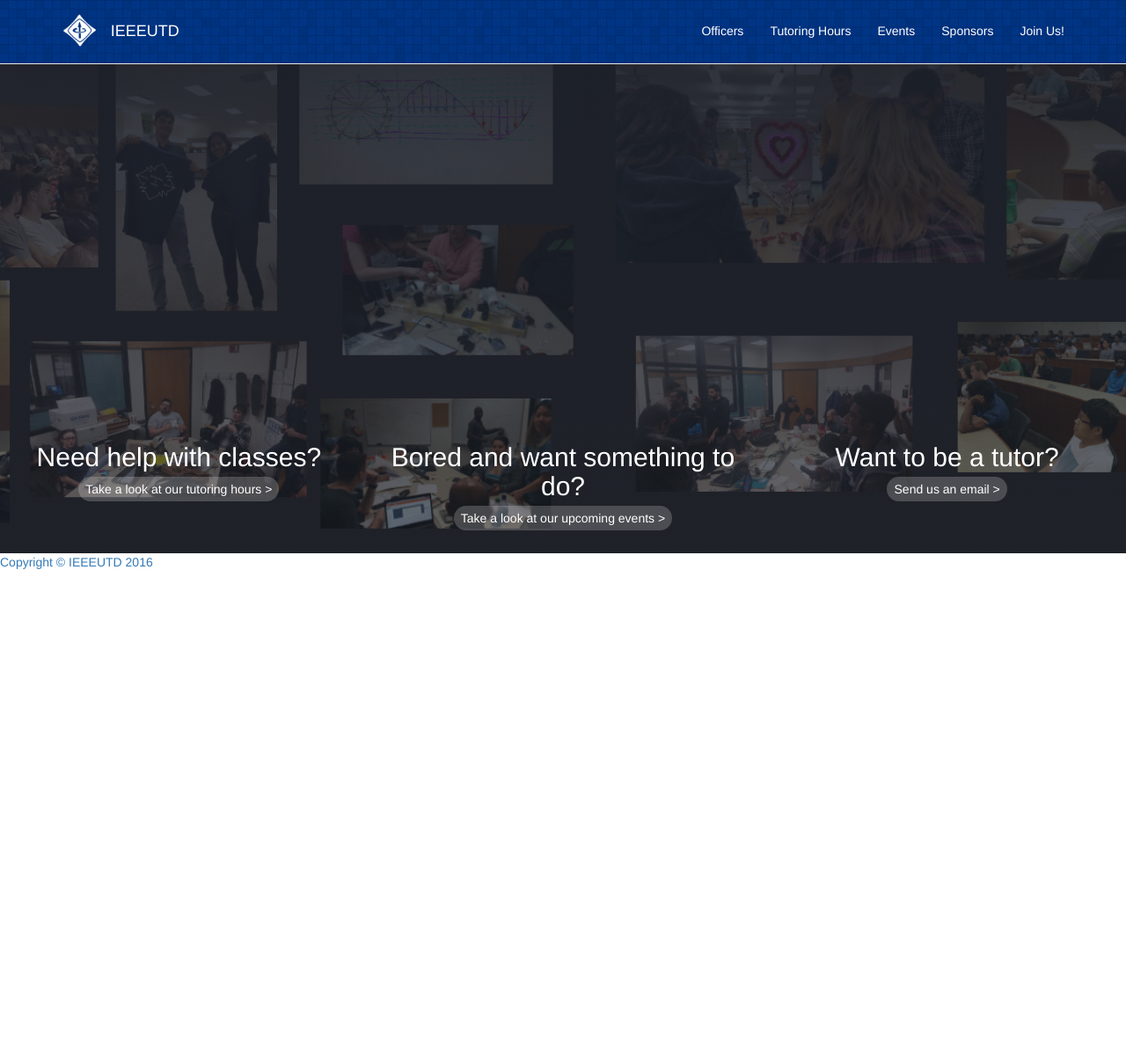
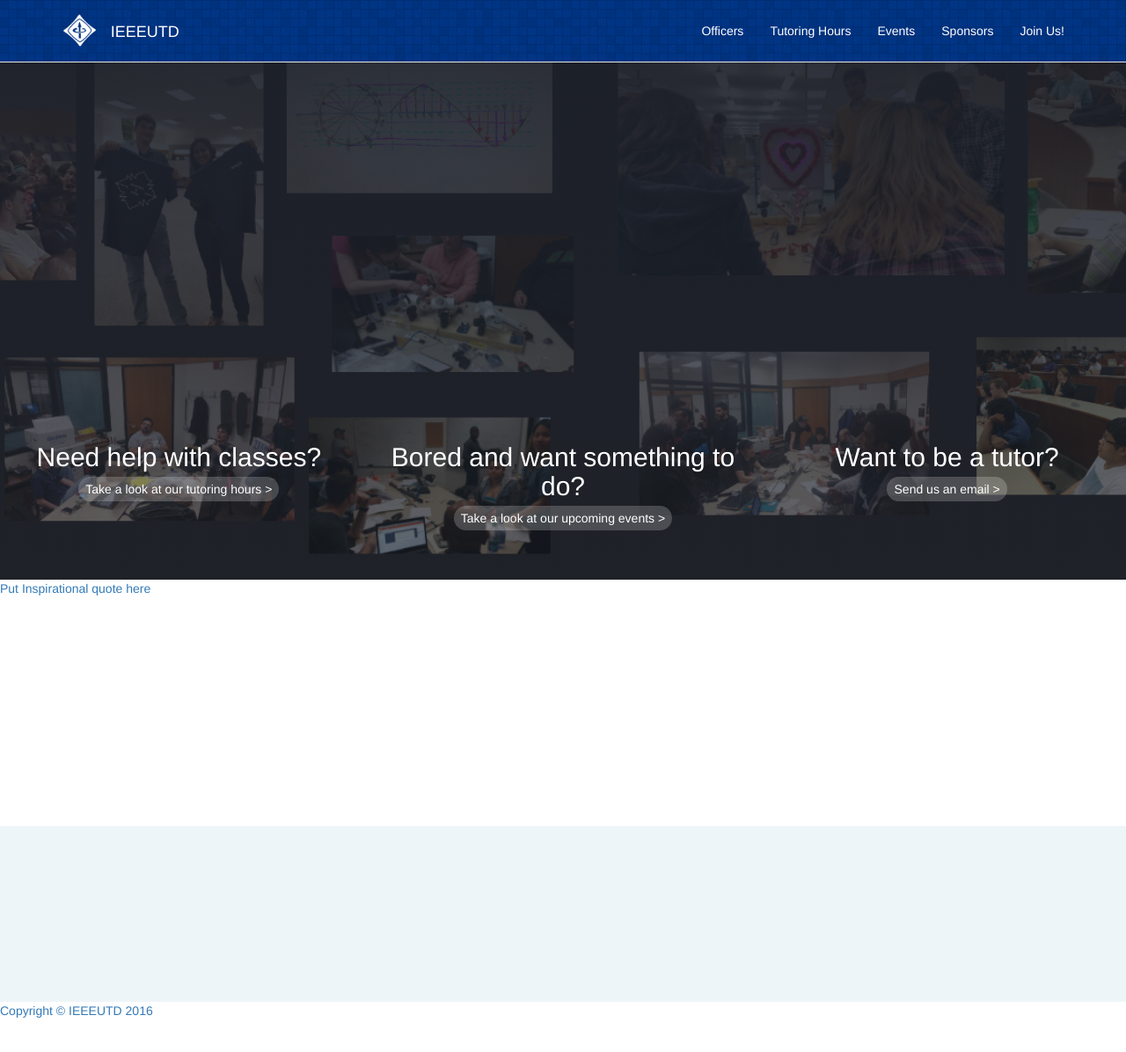
Before and after one commit to IEEEUTD/IEEEUTD.github.io, a Jekyll site: the page index.html, which Jekyll copies as it is, in a window 1280 px wide and 1400 px high. Shown: the top 1196 px of the window at 88% size. Built offline with Jekyll 4.4.1, drawn with Linux system fonts in a browser that asks for light colours.

```diff
--- a/css/mainpage.css
+++ b/css/mainpage.css
@@ -3,22 +3,13 @@
 /***            section at the top of the webpage                ***/
 /*******************************************************************/
 
-
-
-/*  Global CSS  */
-html
-{
-
-}
-
-
 /*  Navigation Bar CSS  */
-
+/*------------------------------------------------------------------------------------------------*/
 .navbar
 {
     background-image: url(../images/tile.png);
     background-color: #003484;
-    padding-bottom: 12px;
+    padding-bottom: 10px;
 }
 
 .navbar-default .navbar-brand
@@ -26,9 +17,15 @@ html
     color: white;
 }
 
+.navbar-default .navbar-collapse, .navbar-default .navbar-form
+{
+    border-color: #0c1f3c;
+    margin-top: 0%;
+}
+
 .brandname
 {
-    padding-top: 25px;
+    padding-top: 26px;
 }
 
 div.navbar-header a.brandname:hover
@@ -53,8 +50,11 @@ ul.nav a:hover
     max-height: 200px;
     overflow-x: hidden;
 }
+/*-----------------------------------------------------------------------------------------------*/
 
 /*  Header CSS  */
+
+/*-----------------------------------------------------------------------------------------------*/
 .container2
 {
     background-color: #252525;
@@ -76,19 +76,9 @@ div.sb-page-header
 div.header-text
 {
     padding-bottom: 100px;
-
     color: rgb(255,255,255);
     opacity: 0%;
 
-}
-
-div.col-lg-12 .sb-page-header ul
-{
-    list-style-type: none;
-    margin: 0;
-    padding: 0;
-    display: block;
-    width: 350px;
 }
 
 div.col-md-4
@@ -96,7 +86,7 @@ div.col-md-4
     margin-left: 0%;
     margin-right: 0%;
 
-    padding-bottom: 20px;
+    padding-bottom: 50px;
 }
 
 div.header-text2 h2, div.header-text2 p
@@ -134,7 +124,8 @@ div.header-text2 p > a.button, div.header-text3 p > a.button, div.header-text4 p
     -webkit-transition: all ease-in-out 0.3s;
 }
 
-div.header-text2 p > a.button:hover, div.header-text3 p > a.button:hover, div.header-text4 p > a.button:hover
+div.header-text2 p > a.button:hover, div.header-text3 p > a.button:hover,
+div.header-text4 p > a.button:hover
 {
     background-color: #e73d44;
     transition: all ease-in-out 0.3s;
@@ -146,109 +137,27 @@ div.header-text2 p > a.button:hover, div.header-text3 p > a.button:hover, div.he
     margin-top:50px;
     background-color: #252525;
 }
+/*-----------------------------------------------------------------------------------------------*/
 
+.container3
+{
+    padding-bottom: 200px
+}
 
+div.mid-text
+{
+    padding-bottom: 50px;
+
+}
+
+.container4
+{
+    background-color: #eef5f9;
+     padding-bottom: 200px;
+}
 
 
 body
 {
     padding-bottom: 10000px;
 }
-
-
-
-
-
-
-
-
-
-
-
-/*
-.blurbRow {
-    margin-top: 2em;
-    margin-bottom: 2em;
-}
-
-.blurbLeft {
-    text-decoration: none;
-    display: inline-block;
-    box-sizing: border-box;
-    box-shadow: 0 0 .9375em rgba(0,0,0,.3),0 0 1.125em rgba(0,0,0,.3);
-    perspective: 200px;
-}
-
-.blurbRight {
-    text-decoration: none;
-    display: inline-block;
-    box-sizing: border-box;
-    box-shadow: 0 0 .9375em rgba(0,0,0,.3),0 0 1.125em rgba(0,0,0,.3);
-    perspective: 200px;
-}
-
-.blurbLeftAnchor {
-    text-decoration: none;
-    color: black;
-    display: block;
-    position: relative;
-    float: left;
-    width: 50%;
-}
-
-.blurbRightAnchor {
-    text-decoration: none;
-    color: black;
-    display: block;
-    position: relative;
-    float: right;
-    width: 50%;
-}
-
-.blurbLeftPT1 {
-    padding: 2em;
-    background: repeating-radial-gradient(circle at right center, #008094 0,#00bfff 8%,#008094 12%);
-    position: relative;
-    text-decoration: none;
-    display: block;
-}
-
-.blurbLeftPT2 {
-    padding: 2em;
-    background: repeating-radial-gradient(circle at left center, #948000 0,#ffbf00 8%,#948000 12%);
-    position: relative;
-    text-decoration: none;
-    display: block;
-    height: 316px;
-}
-
-.blurbRightPT1 {
-    padding: 2em;
-    background: repeating-radial-gradient(circle at right center, #948000 0,#ffbf00 8%,#948000 12%);
-    position: relative;
-    text-decoration: none;
-    display: block;
-}
-
-.blurbRightPT2 {
-    padding: 2em;
-    background: repeating-radial-gradient(circle at left center, #008094 0,#00bfff 8%,#008094 12%);
-    position: relative;
-    text-decoration: none;
-    display: block;
-}
-
-.blurbLeftTitle {
-    text-align: center;
-    clear: both;
-    box-shadow: 0 0 .9375em rgba(0,0,0,.3),0 0 1.125em rgba(0,0,0,.3);
-    perspective: 200px;
-}
-
-
-.blurbRightTitle {
-    text-align: center;
-    clear: both;
-    box-shadow: 0 0 .9375em rgba(0,0,0,.3),0 0 1.125em rgba(0,0,0,.3);
-    perspective: 200px;
-}*/
--- a/index.html
+++ b/index.html
@@ -53,7 +53,7 @@
  			<div class="collapse navbar-collapse" id="bs-example-navbar-collapse-1">
                 <ul class="nav navbar-nav navbar-right">
                      <li>
-                        <a href="officers.html">Officers</a>
+                        <a href="Officers.html">Officers</a>
                     </li>
                     <li>
                         <a href="Tutoring_hours.html">Tutoring Hours</a>
@@ -101,14 +101,21 @@
             </div>
     </div>
     </artcle>
-        <div class= :"container3">
+        <div class="row container3">
+            <div class="col-md-4 header mid-text">
+                <p> Put Inspirational quote here</p>
+            </div>
         </div>
     <article>
-        <div class= :"container4">
+        <div class= "row container4">
+            <div class="row">
+            </div>
         </div>
     </article>
     <article>
-        <div class =:"container5">
+        <div class ="row container5">
+            <div class="row">
+            </div>
         </div>
     </article>
 
@@ -129,11 +136,11 @@
 
 
     <!--Script to Activate the Carousel -->
-    <script>
+    <!--script>
     $('.carousel').carousel({
         interval: 5000 //changes the speed
     })
-    </script>
+    </script-->
 
     <!--Script to initially hide the navbar-->
 
```
Also changed, not shown: Officers.html (added, +76 -0 lines), css/bootstrap.css.
